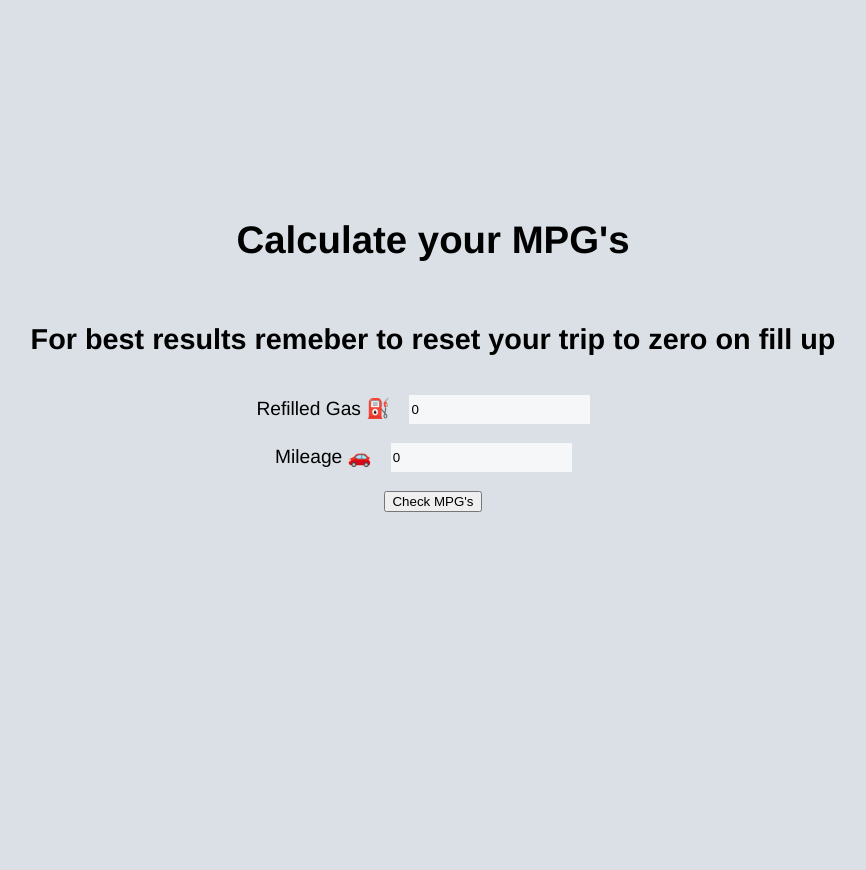
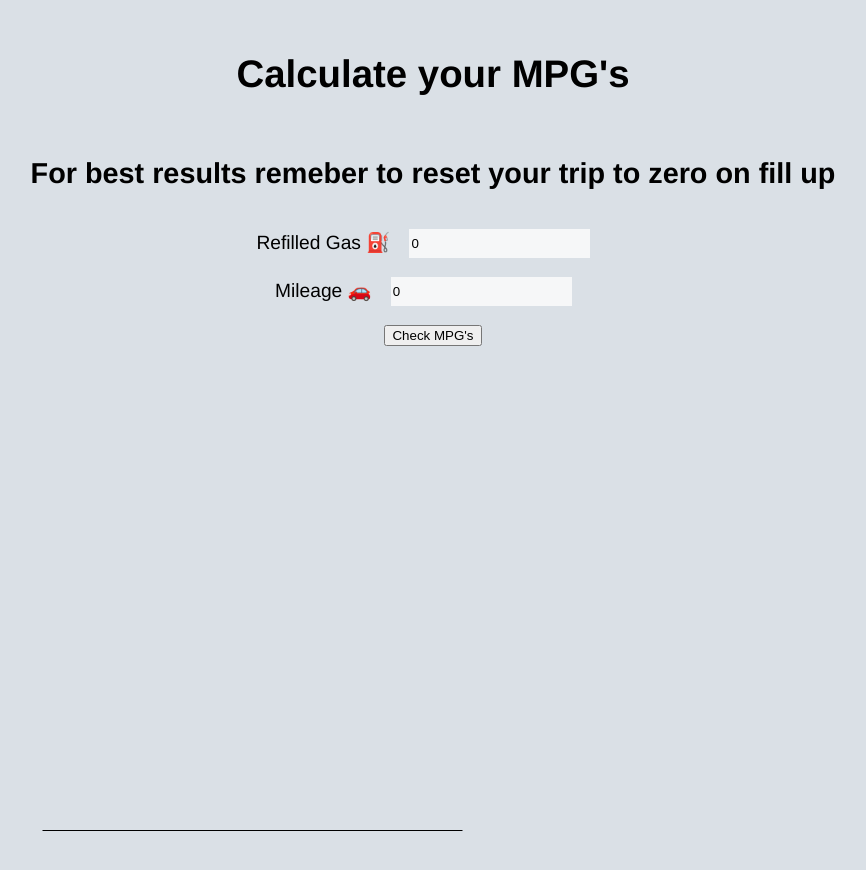
Before and after one commit to evo-g/mpg-tracker, a React (Vite) app: page / in a window 1280 px wide. Shown: the top 870 px of the page, without its empty margins (207-1073 px from the left). Before the commit the page ends 848 px from the top, so only its background shows below. Built offline with nearby package versions, Linux system fonts and the light colour scheme.

Commit message:
adds d3.js for chart, might change in future to different charting module

```diff
--- a/package.json
+++ b/package.json
@@ -13,6 +13,8 @@
   "author": "",
   "license": "ISC",
   "dependencies": {
+    "com": "0.0.5",
+    "d3": "^6.6.1",
     "react": "^16.13.1",
     "react-dom": "^16.13.1"
   },
--- a/src/App.js
+++ b/src/App.js
@@ -1,5 +1,6 @@
 import React, { useEffect, useState } from 'react';
 import './style.css';
+import BarChart from './components/BarChart';
 
 function App() {
   const [trip, setTrip] = useState(0);
@@ -69,15 +70,16 @@
         </div>
       </form>
       <h3>{mpgs}</h3>
-      <div>
+      <BarChart data={trips} />
+      <ul>
         {trips.map(item => (
-          <div key={item.time}>
-            <h4> previous mpgs: {item.miles}</h4>
-            <h4>Date & Time: {item.time}</h4>
+          <li key={item.time}>
+            <span> previous mpgs: {item.miles}</span>
+            <div>Date & Time: {item.time}</div>
             <button onClick={() => deleteTrip(item.time)}>delete</button>
-          </div>
+          </li>
         ))}
-      </div>
+      </ul>
     </div>
   );
 };
--- /dev/null
+++ b/src/components/BarChart.js
@@ -0,0 +1,86 @@
+import { useD3 } from '../hooks/useD3';
+import React from 'react';
+import * as d3 from 'd3';
+
+function BarChart({ data }) {
+  const ref = useD3(
+    (svg) => {
+      const height = 450;
+      const width = 500;
+      const margin = { top: 10, right: 40, bottom: 20, left: 40 };
+
+      const x = d3
+        .scaleBand()
+        .domain(data.map((d) => d.miles))
+        .rangeRound([margin.left, width - margin.right])
+        .padding(0.12);
+
+      const y1 = d3
+        .scaleLinear()
+        .domain([0, d3.max(data, (d) => d.miles)])
+        .rangeRound([height - margin.bottom, margin.top]);
+
+      const xAxis = (g) =>
+        g.attr("transform", `translate(0,${height - margin.bottom})`).call(
+          d3
+            .axisBottom(x)
+            .tickValues(
+              d3
+                .ticks(...d3.extent(x.domain()), width / 40)
+                .filter((v) => x(v) !== undefined)
+            )
+            .tickSizeOuter(0)
+        );
+
+      const y1Axis = (g) =>
+        g
+          .attr("transform", `translate(${margin.left},0)`)
+          .style("color", "steelblue")
+          .call(d3.axisLeft(y1).ticks(null, "s"))
+          .call((g) => g.select(".domain").remove())
+          .call((g) =>
+            g
+              .append("text")
+              .attr("x", -margin.left)
+              .attr("y", 10)
+              .attr("fill", "currentColor")
+              .attr("text-anchor", "start")
+              .text(data.y1)
+          );
+
+      svg.select(".x-axis").call(xAxis);
+      svg.select(".y-axis").call(y1Axis);
+
+      svg
+        .select(".plot-area")
+        .attr("fill", "steelblue")
+        .selectAll(".bar")
+        .data(data)
+        .join("rect")
+        .attr("class", "bar")
+        .attr("x", (d) => x(d.miles))
+        .attr("width", x.bandwidth())
+        .attr("y", (d) => y1(d.miles))
+        .attr("height", (d) => y1(0) - y1(d.miles));
+    },
+    [data.length]
+  );
+
+  return (
+    <svg
+      ref={ref}
+      style={{
+        height: 450,
+        width: "100%",
+        marginRight: "0px",
+        marginLeft: "0px",
+      }}
+    >
+      <g className="plot-area" />
+      <g className="x-axis" />
+      <g className="y-axis" />
+    </svg>
+  );
+}
+
+export default BarChart;
--- /dev/null
+++ b/src/hooks/useD3.js
@@ -0,0 +1,12 @@
+import React from 'react';
+import * as d3 from 'd3';
+
+export const useD3 = (renderChartFn, dependencies) => {
+    const ref = React.useRef();
+
+    React.useEffect(() => {
+        renderChartFn(d3.select(ref.current));
+        return () => {};
+      }, dependencies);
+    return ref;
+}
--- a/src/style.css
+++ b/src/style.css
@@ -52,4 +52,13 @@
     align-items: center;
     justify-content: center;
   }
+
+  ul {
+    list-style: none;
+    padding: 0;
+  }
+
+  li {
+
+  }
 }
```
Also changed, not shown: 1 other file (tests, documents, lock files or other folders).
